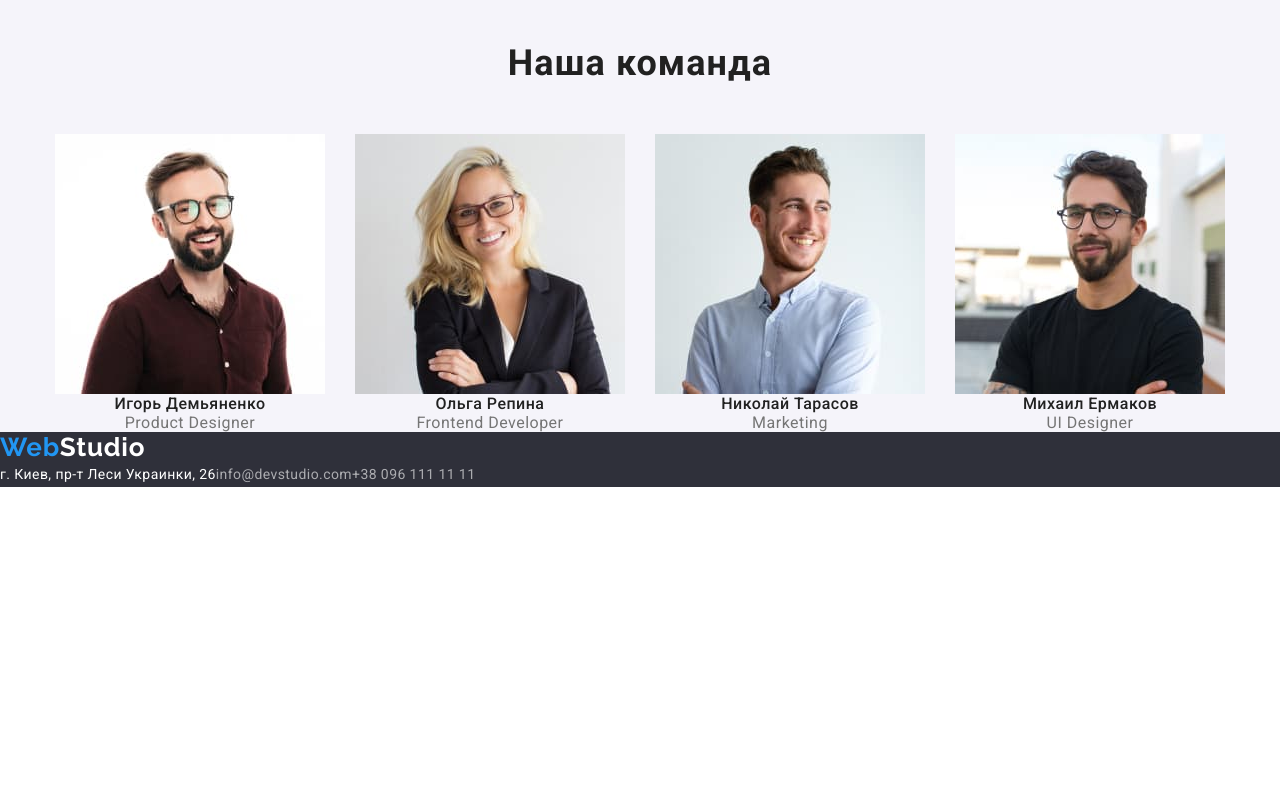
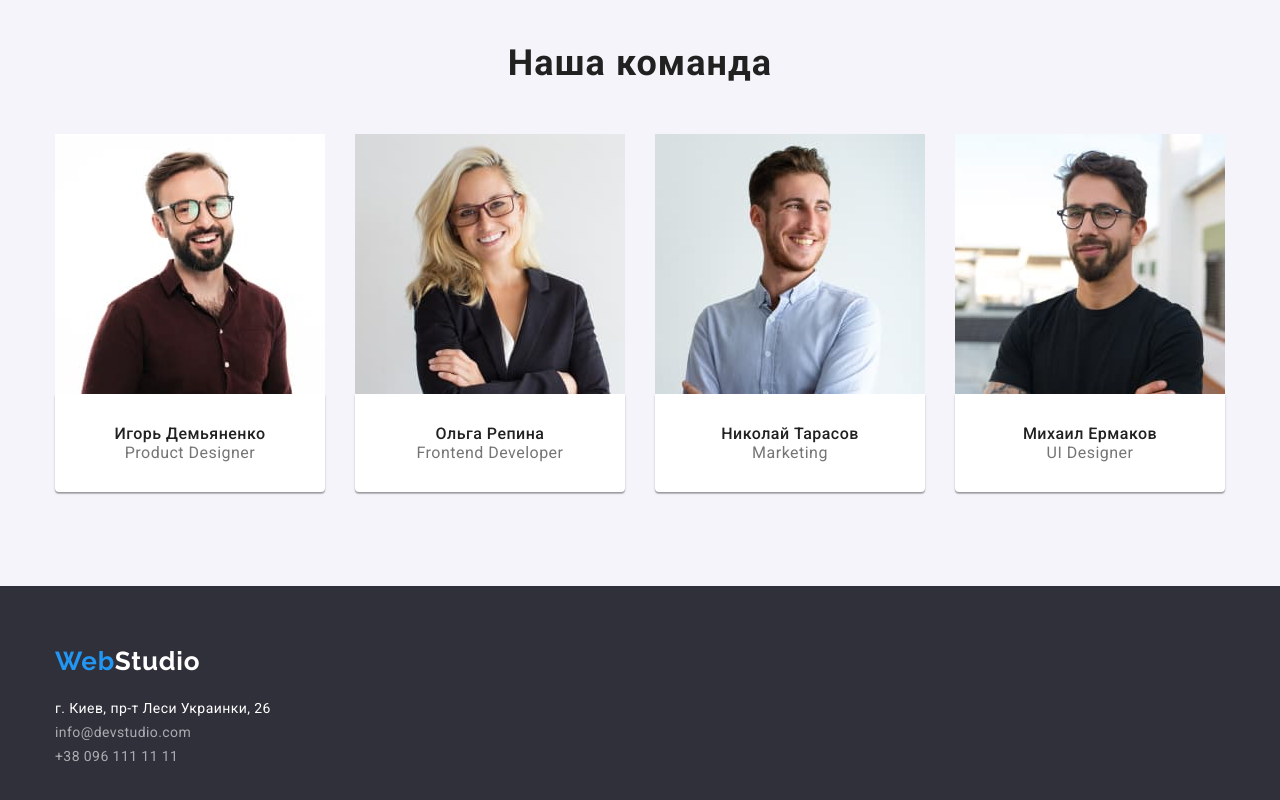
Before and after one commit to irynarudyk/goit-markup-hw-03, a plain HTML site: page index.html in a window 1280 px wide. Shown: the part 1642-2442 px from the top of the page. Before the commit the page ends 2129 px from the top, so only its background shows below. Drawn offline with nearby package versions, Linux system fonts and the light colour scheme.

Commit message:
Стилізовано сторінку Студія

```diff
--- a/css/styles.css
+++ b/css/styles.css
@@ -14,7 +14,7 @@ body {
 
 .list {
     list-style: none;
-    padding: 0;
+   padding: 0;
     }
 
 .link {
@@ -275,7 +275,9 @@ body {
 .team {
     background: #F5F4FA;
     padding-top: 94px;
+    padding-bottom: 94px;
     margin-top: 94px;
+
 }
 
 .our-team {
@@ -286,6 +288,13 @@ body {
     letter-spacing: 0.03em;
 }
 
+.team-div {
+   background: #FFFFFF;
+   padding: 30px 10px;
+box-shadow: 0px 1px 3px rgba(0, 0, 0, 0.12), 0px 1px 1px rgba(0, 0, 0, 0.14), 0px 2px 1px rgba(0, 0, 0, 0.2);
+    border-radius: 0px 0px 4px 4px;
+}
+
 .team-name {
     font-weight: 500;
     font-size: 16px;
@@ -293,6 +302,10 @@ body {
     text-align: center;
     letter-spacing: 0.03em;
     }
+
+.our-team.team-name {
+    background-color: #FFFFFF;
+}
 
 .team-proficion {
     line-height: 1.19;
@@ -304,6 +317,9 @@ body {
 .footer {
     background: #2F303A;
     color: #ffffff;
+    padding-top: 60px;
+    padding-bottom: 60px;
+
 }
 
 .footer-adress {
@@ -311,10 +327,24 @@ body {
     font-size: 14px;
     line-height: 1.71;
     letter-spacing: 0.03em;
+    margin-top: 20px;
+}
+
+.list-footer {
+list-style: none;
 }
 
 .adress {
     color: #FFFFFF;
+}
+
+.adress.link {
+    margin-top:20px ;
+}
+
+.footer.list {
+    display: block;
+    margin-bottom: 9px;
 }
 
 .mail-tel {
--- a/index.html
+++ b/index.html
@@ -149,8 +149,10 @@
                 width="270px"
                 height="260px"
               />
+              <div class="team-div">
                 <h3 class="team-name">Игорь Демьяненко</h3>
                 <p class="team-proficion" lang="en">Product Designer</p>
+              </div>
             </li>
             <li class="item">
               <img
@@ -160,8 +162,10 @@
                 width="270px"
                 height="260px"
               />
+              <div class="team-div">
                 <h3 class="team-name">Ольга Репина</h3>
                 <p class="team-proficion" lang="en">Frontend Developer</p>
+              </div>
             </li>
             <li class="item">
               <img
@@ -171,8 +175,10 @@
                 width="270px"
                 height="260px"
               />
+              <div class="team-div">
                 <h3 class="team-name">Николай Тарасов</h3>
                 <p class="team-proficion" lang="en">Marketing</p>
+              </div>
             </li>
             <li class="item">
               <img
@@ -182,8 +188,10 @@
                 width="270px"
                 height="260px"
               />
+              <div class="team-div">
                 <h3 class="team-name">Михаил Ермаков</h3>
                 <p class="team-proficion">UI Designer</p>
+              </div>
             </li>
           </ul>
         </div>
@@ -191,32 +199,34 @@
     </main>
     <!-- Підвал сторінки -->
     <footer class="footer">
+      <div class="container">
         <a class="logo-footer link" href="./index.html" lang="en"
           ><span class="logo-nav">Web</span>Studio</a
         >
         <address class="footer-adress">
-        <ul class="list">
-          <li>
+          <ul class="list-footer">
+            <li class="footer-list">
               <a
                 class="adress link"
                 href="https://bit.ly/3pXMvUd"
                 target="_blank"
                 rel="noopener noreferrer"
-              >г. Киев, пр-т Леси Украинки, 26</a
-            >
+                >г. Киев, пр-т Леси Украинки, 26
+              </a>
             </li>
-          <li>
+            <li class="footer-list">
               <a class="mail-tel link" href="mailto:info@devstudio.com"
                 >info@devstudio.com</a
               >
             </li>
-          <li>
+            <li class="footer-list">
               <a class="mail-tel link" href="tel:+380961111111"
                 >+38 096 111 11 11</a
               >
             </li>
           </ul>
         </address>
+      </div>
     </footer>
   </body>
 </html>
```
Lines whose indentation alone changed are shown as unchanged.
